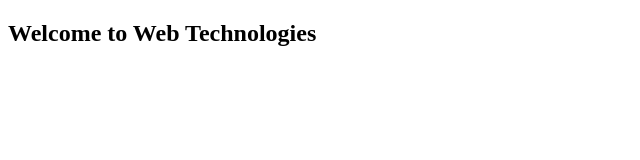
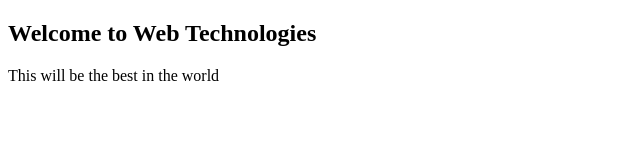
Before and after one commit to larnTechGeeks/intro-vs, a plain HTML site: page index.html in a window 1280 px wide. Shown: the whole page, without its empty margins (0-640 px from the left). Drawn offline with Linux system fonts and the light colour scheme.

Commit message:
Update index.html

```diff
--- a/index.html
+++ b/index.html
@@ -7,5 +7,6 @@
 </head>
 <body>
     <h2>Welcome to Web Technologies</h2>
+    <p> This will be the best in the world </p>
 </body>
 </html>
```
